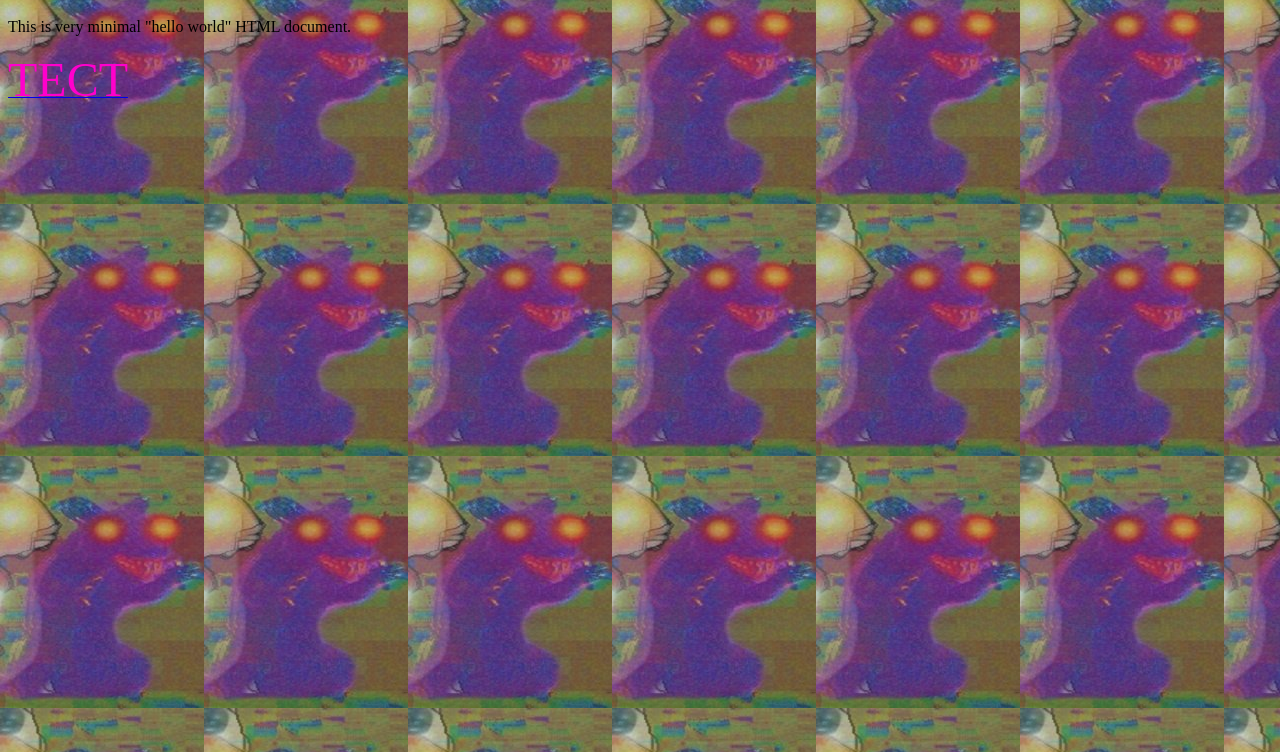
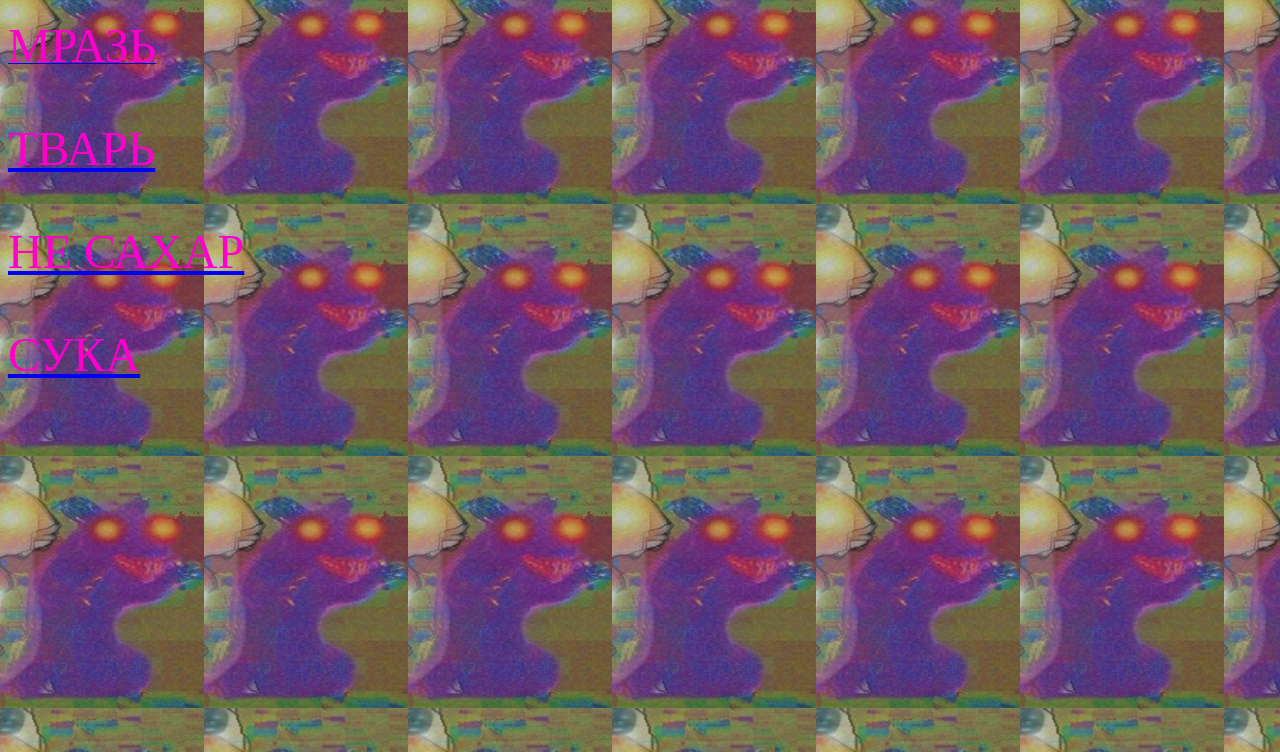
Before and after one commit to daisy-koleso/daisy-koleso.github.io, a plain HTML site: page index.html in a window 1280 px wide. Shown: the part 48-800 px from the top of the page. Drawn offline with Linux system fonts and the light colour scheme.

Commit message:
Update index.html

```diff
--- a/index.html
+++ b/index.html
@@ -1,6 +1,6 @@
 <HTML>
    <HEAD>
-      <TITLE> A Small Hello </TITLE>
+      <TITLE> Люблю тебя </TITLE>
       <style>
        body {
    background-image: url("akuma_neko.jpg");
@@ -9,8 +9,10 @@
    </HEAD>
 <BODY>
    <H1>Hi</H1>
-   <P>This is very minimal "hello world" HTML document.</P>
-   <p><a href="Обложка вариант черный.pdf"><font size="60"><font color="FF00CC">ТЕСТ</font></a></p>
+   <p><a href="Oblozhka_variant_pizdaty_sery.pdf"><font size="60"><font color="FF00CC">МРАЗЬ</font></a></p>
+      <p><a href="Обложка вариант черный.pdf"><font size="60"><font color="FF00CC">ТВАРЬ</font></a></p>
+         <p><a href="Maket_odinarny2.pdf"><font size="60"><font color="FF00CC">НЕ САХАР</font></a></p>
+            <p><a href="Maket_dvoynoy2.pdf"><font size="60"><font color="FF00CC">СУКА</font></a></p>
 
 
 
```
